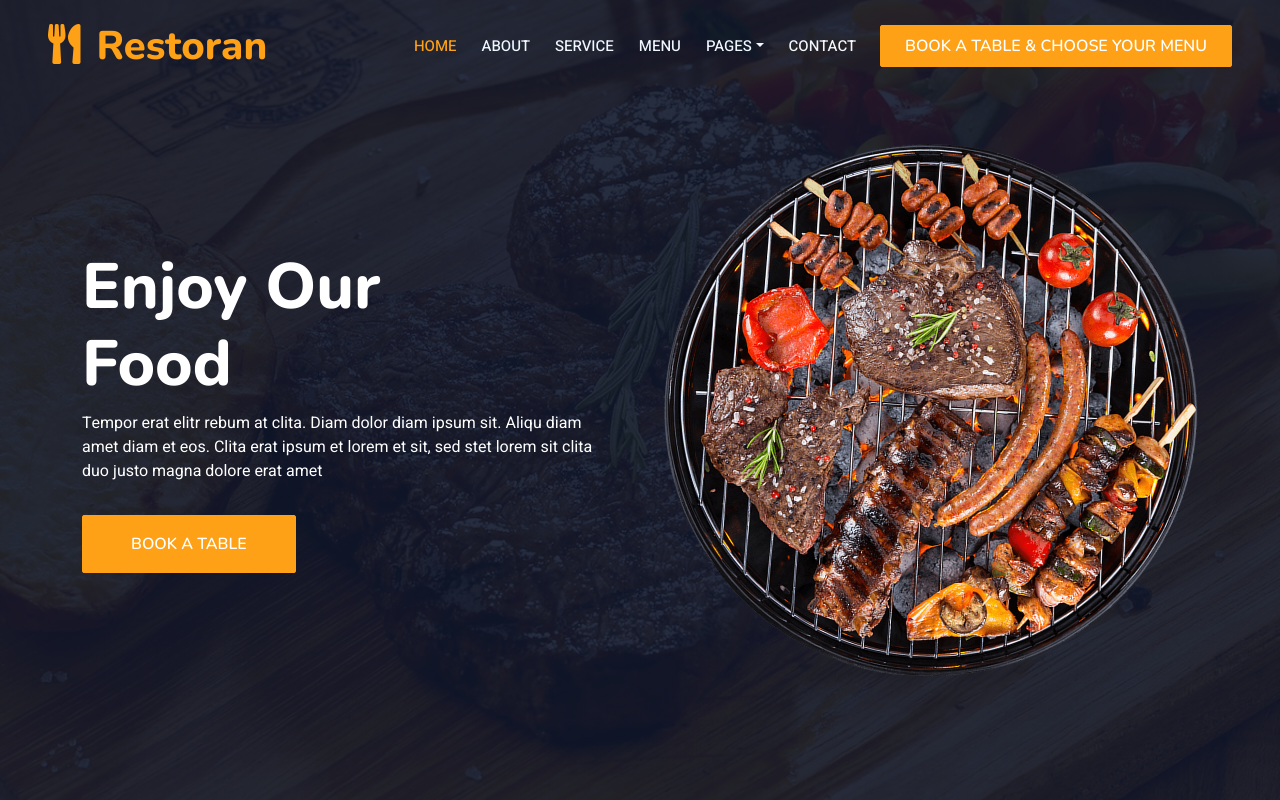
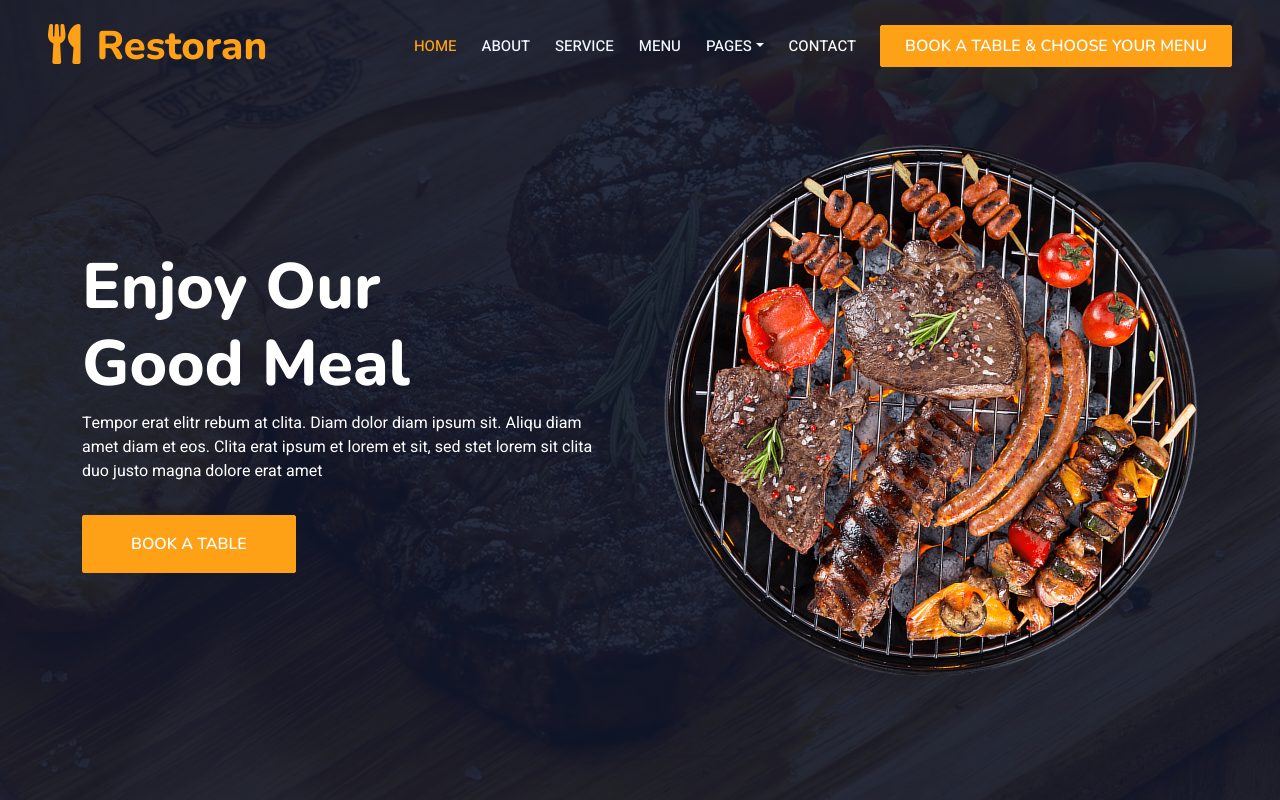
Before and after one commit to softdevops2023/gitpractice, a plain HTML site: page index.html in a window 1280 px wide. Shown: the top 800 px of the page. Drawn offline with nearby package versions, Linux system fonts and the light colour scheme.

Commit message:
Update index.html

```diff
--- a/index.html
+++ b/index.html
@@ -77,7 +77,7 @@
                 <div class="container my-5 py-5">
                     <div class="row align-items-center g-5">
                         <div class="col-lg-6 text-center text-lg-start">
-                            <h1 class="display-3 text-white animated slideInLeft">Enjoy Our<br>Food</h1>
+                            <h1 class="display-3 text-white animated slideInLeft">Enjoy Our<br>Good Meal</h1>
                             <p class="text-white animated slideInLeft mb-4 pb-2">Tempor erat elitr rebum at clita. Diam dolor diam ipsum sit. Aliqu diam amet diam et eos. Clita erat ipsum et lorem et sit, sed stet lorem sit clita duo justo magna dolore erat amet</p>
                             <a href="" class="btn btn-primary py-sm-3 px-sm-5 me-3 animated slideInLeft">Book A Table</a>
                         </div>
```
